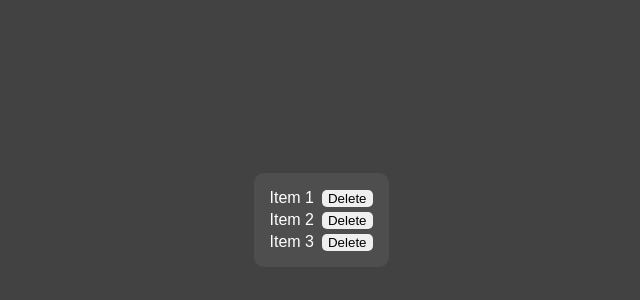
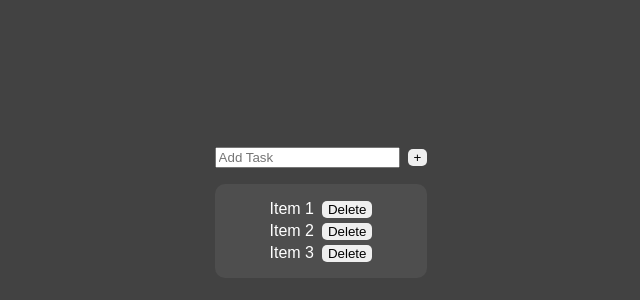
Before and after one commit to marcusv614/To-Do-List-Frontend, a React (Vite) app: page / in a window 1280 px wide. Shown: the part 188-488 px from the top of the page, without its empty margins (319-959 px from the left). Built offline with nearby package versions, Linux system fonts and the light colour scheme.

Commit message:
feat(TaskForm): Adiciona componente a pagina Home

```diff
--- a/src/components/Input/Input.jsx
+++ b/src/components/Input/Input.jsx
@@ -1,5 +1,6 @@
-const Input = () => {
+const Input = (props) => {
+  const {type, placeholder, ...outrosAtributos } = props;
+  return <input type={type} placeholder={placeholder} { ...outrosAtributos} />;
+};
 
-}
-
-export {Input}
+export { Input };
--- a/src/components/TaskForm/TaskForm.jsx
+++ b/src/components/TaskForm/TaskForm.jsx
@@ -1,5 +1,12 @@
+import { Input, Button } from "../../components";
+
 const TaskForm = () => {
-  return <></>;
+  return (
+    <>
+      <Input type="text" placeholder="Add Task"></Input>
+      <Button title="+" />
+    </>
+  );
 };
 
 export { TaskForm };
--- a/src/pages/Home/Home.jsx
+++ b/src/pages/Home/Home.jsx
@@ -1,8 +1,9 @@
-import { TasksList } from "../../components";
+import { TasksList, TaskForm } from "../../components";
 
 const Home = () => {
   return (
     <>
+      <TaskForm />
       <TasksList />
     </>
   );
```
